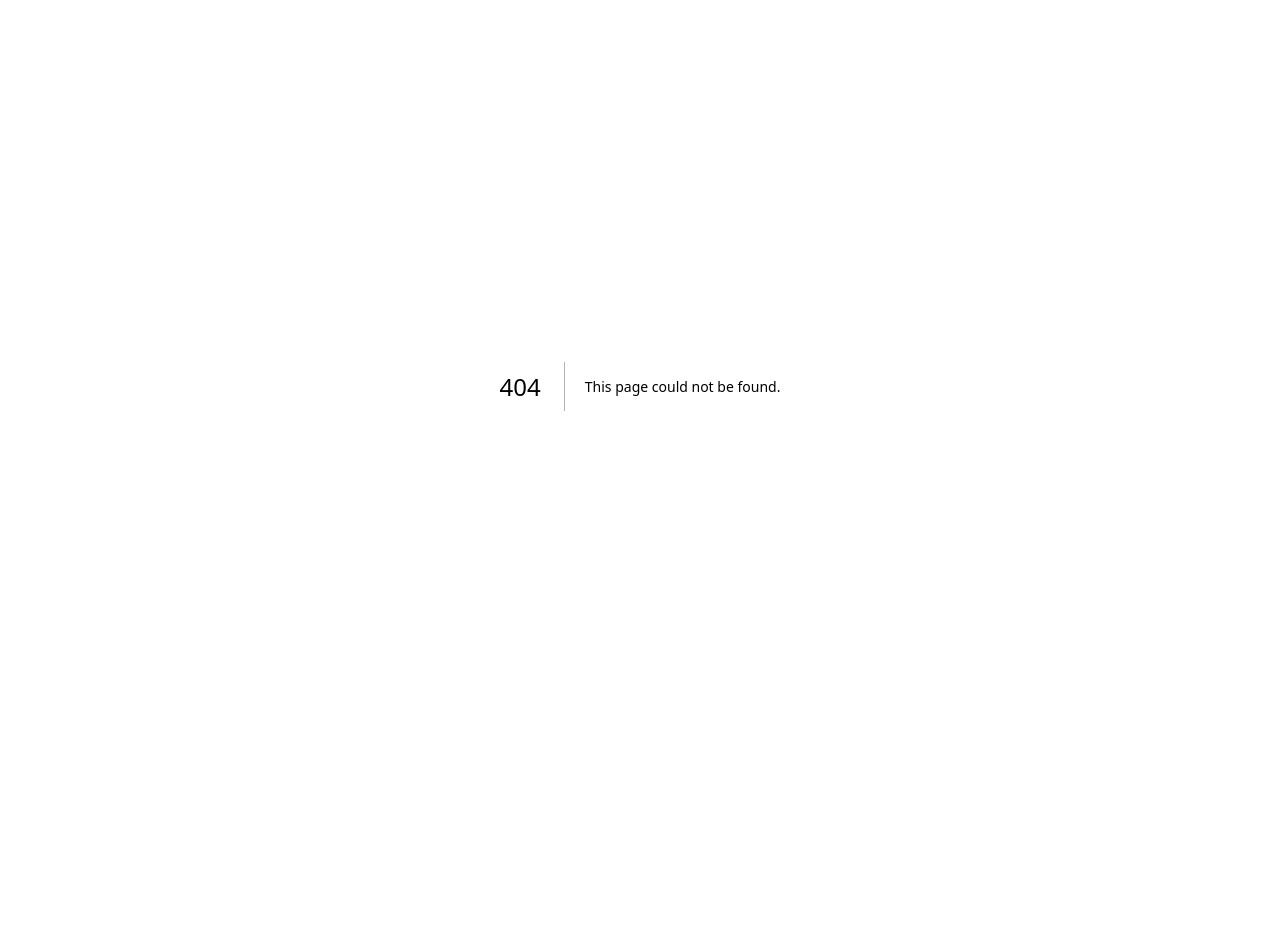
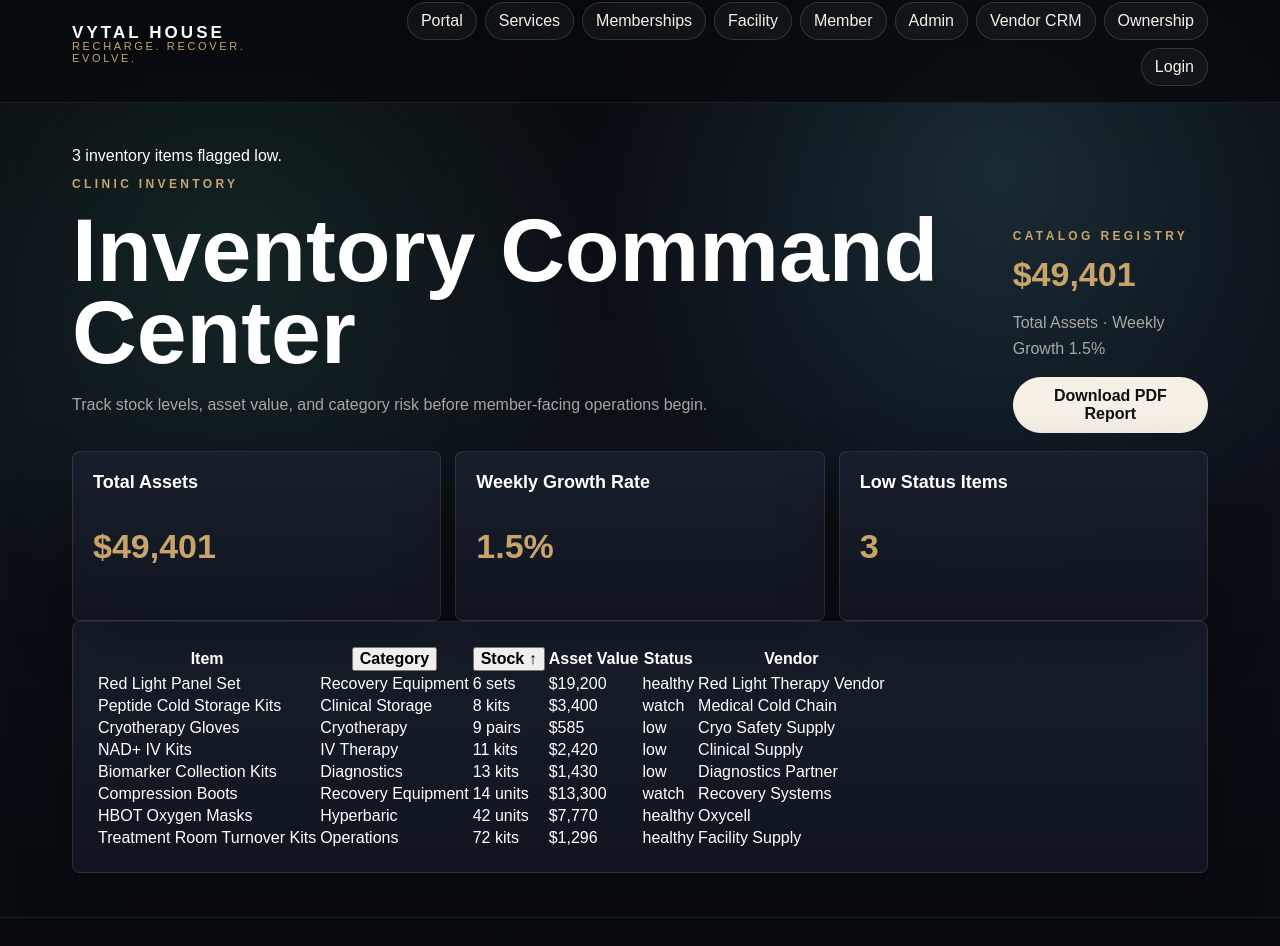
Before and after one commit to ACoolNerd/VYTALHouse, a Next.js app: page /inventory in a window 1280 px wide. Before the commit this address had no page. Shown: the part 14-960 px from the top of the page. Before the commit the page ends 800 px from the top, so only its background shows below. Built offline with nearby package versions, Linux system fonts and the light colour scheme.

Commit message:
feat: add inventory page

```diff
--- /dev/null
+++ b/src/app/inventory/page.tsx
@@ -0,0 +1,13 @@
+import { Footer } from "@/components/Footer";
+import { InventoryClient } from "@/components/InventoryClient";
+import { Nav } from "@/components/Nav";
+
+export default function InventoryPage() {
+  return (
+    <main className="page-shell">
+      <Nav />
+      <InventoryClient />
+      <Footer />
+    </main>
+  );
+}
```
